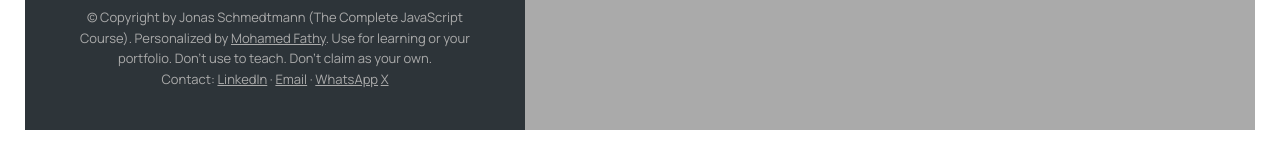
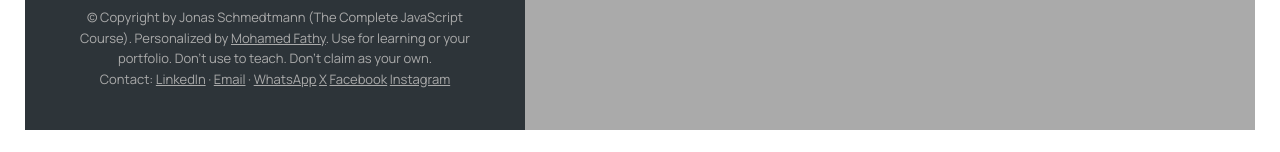
Before and after one commit to mhmd7710d/Maphty-Project, a plain HTML site: page index.html in a window 1280 px wide. Shown: the part 645-797 px from the top of the page. Drawn offline with nearby package versions, Linux system fonts and the light colour scheme.

Commit message:
Add Instagram and Facebook to contacts; add contact footer to live pages

```diff
--- a/index.html
+++ b/index.html
@@ -135,6 +135,8 @@
         <a class="twitter-link" href="mailto:muhammutfathi@gmail.com">Email</a> &middot;
         <a class="twitter-link" target="_blank" href="https://wa.me/201040428475?text=Hi+Mohamed%2C+I+found+your+project+on+GitHub.">WhatsApp</a>
         <a class="twitter-link" target="_blank" href="https://x.com/mouahid7710">X</a>
+        <a class="twitter-link" target="_blank" href="https://www.facebook.com/share/1CQhxpCeYL/">Facebook</a>
+        <a class="twitter-link" target="_blank" href="https://www.instagram.com/mhmd7710d/">Instagram</a>
       </p>
     </div>
 
```
Also changed, not shown: 1 other file.
